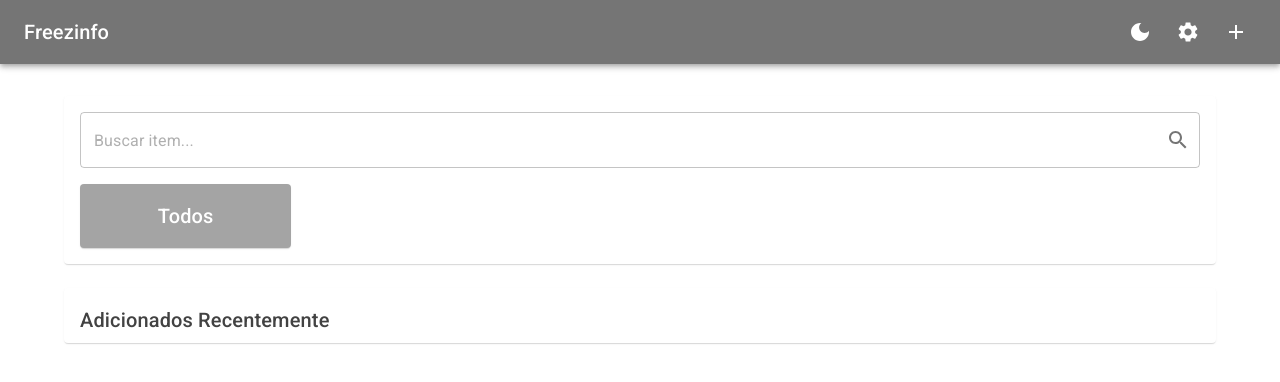
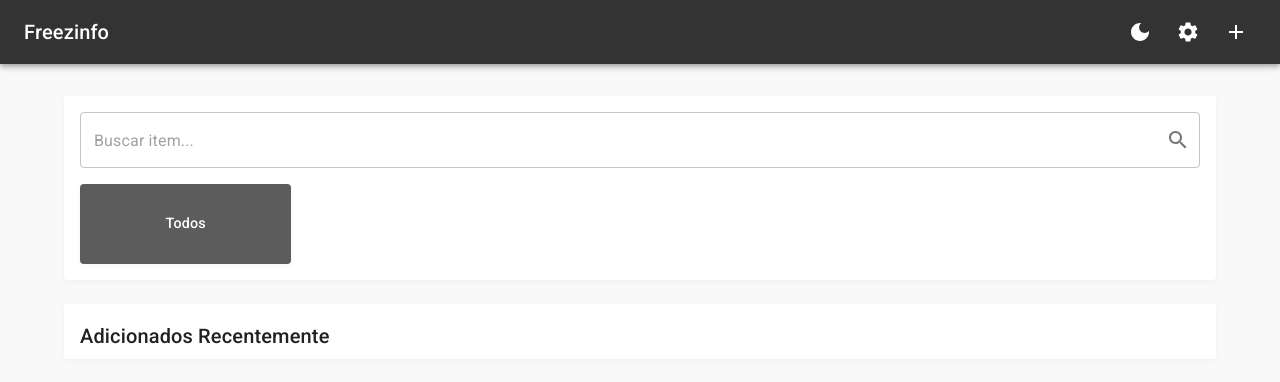
Before and after one commit to jumrs/Freezinfo, a React (Vite) app: page / in a window 1280 px wide. Shown: the top 382 px of the page. Built offline with nearby package versions, Linux system fonts and the light colour scheme.

Commit message:
UI design changes

```diff
--- a/src/App.tsx
+++ b/src/App.tsx
@@ -26,39 +26,69 @@ export const App: React.FC = () => {
             createTheme({
                 palette: {
                     mode,
+                    ...(mode === 'light'
+                        ? {
+                            // Light Mode Palette
                             primary: {
-                        main: mode === 'light' ? '#757575' : '#666666',
-                        light: mode === 'light' ? '#a4a4a4' : '#808080',
-                        dark: mode === 'light' ? '#494949' : '#404040',
-                        contrastText: mode === 'light' ? '#ffffff' : '#e0e0e0',
+                                main: '#333333', // Darker Gray
+                                light: '#5c5c5c',
+                                dark: '#1a1a1a',
+                                contrastText: '#ffffff',
                             },
                             secondary: {
-                        main: mode === 'light' ? '#9e9e9e' : '#595959',
-                        light: mode === 'light' ? '#cfcfcf' : '#737373',
-                        dark: mode === 'light' ? '#707070' : '#333333',
-                        contrastText: mode === 'light' ? '#000000' : '#e0e0e0',
+                                main: '#757575', // Medium Gray
+                                light: '#a4a4a4',
+                                dark: '#494949',
+                                contrastText: '#ffffff',
                             },
                             background: {
-                        default: mode === 'light' ? '#ffffff' : '#121212',
-                        paper: mode === 'light' ? '#f5f5f5' : '#1a1a1a',
+                                default: '#f9f9f9', // Very light gray
+                                paper: '#ffffff',   // White
                             },
                             text: {
-                        primary: mode === 'light' ? '#424242' : '#b3b3b3',
-                        secondary: mode === 'light' ? '#757575' : '#808080',
+                                primary: '#212121', // Very dark gray
+                                secondary: '#757575', // Medium gray
                             },
                             action: {
-                        hover: mode === 'light' ? '#eeeeee' : '#262626',
+                                hover: 'rgba(0, 0, 0, 0.04)', // Subtle dark hover
+                            },
                         }
+                        : {
+                            // Dark Mode Palette
+                            primary: {
+                                main: '#bbbbbb', // Light Gray
+                                light: '#e7e7e7',
+                                dark: '#8c8c8c',
+                                contrastText: '#121212',
+                            },
+                            secondary: {
+                                main: '#757575', // Medium Gray (can be adjusted if needed for more contrast)
+                                light: '#a4a4a4',
+                                dark: '#494949',
+                                contrastText: '#e0e0e0',
+                            },
+                            background: {
+                                default: '#121212', // Standard dark
+                                paper: '#1e1e1e',   // Slightly lighter dark for paper
+                            },
+                            text: {
+                                primary: '#e0e0e0', // Light gray
+                                secondary: '#b3b3b3', // Slightly darker light gray
+                            },
+                            action: {
+                                hover: 'rgba(255, 255, 255, 0.08)', // Subtle light hover
+                            },
+                        }),
                 },
                 components: {
                     MuiPaper: {
                         styleOverrides: {
                             root: {
-                                backgroundColor: mode === 'light' ? '#ffffff' : '#1a1a1a',
+                                backgroundColor: mode === 'light' ? '#ffffff' : '#1e1e1e', // Consistent with new paper bg
                                 '&.MuiPaper-elevation1': {
                                     boxShadow: mode === 'light'
-                                        ? '0px 2px 1px -1px rgba(0,0,0,0.08),0px 1px 1px 0px rgba(0,0,0,0.06),0px 1px 3px 0px rgba(0,0,0,0.04)'
-                                        : '0px 2px 1px -1px rgba(0,0,0,0.2),0px 1px 1px 0px rgba(0,0,0,0.14),0px 1px 3px 0px rgba(0,0,0,0.12)'
+                                        ? '0px 2px 6px rgba(0, 0, 0, 0.04)' // Softer shadow for light mode
+                                        : '0px 2px 8px rgba(0, 0, 0, 0.25)', // Adjusted shadow for dark mode
                                 }
                             }
                         }
--- a/src/components/FreezerManager.tsx
+++ b/src/components/FreezerManager.tsx
@@ -222,7 +222,11 @@ export const FreezerManager: React.FC = () => {
                                                     p: 2,
                                                     display: 'flex',
                                                     flexDirection: 'column',
+                                                    alignItems: 'center',
+                                                    justifyContent: 'center',
                                                     width: '100%',
+                                                    height: '80px',
+                                                    minHeight: '80px',
                                                     bgcolor: selectedCategory === "todos" && showResults ? 'primary.main' : 'primary.light',
                                                     color: 'primary.contrastText',
                                                     transition: 'all 0.2s',
@@ -232,7 +236,16 @@ export const FreezerManager: React.FC = () => {
                                                     }
                                                 }}
                                             >
-                                                <Typography variant="h6" align="center">
+                                                <Typography
+                                                    variant="h6"
+                                                    align="center"
+                                                    sx={{
+                                                        fontSize: '0.9rem',
+                                                        whiteSpace: 'normal',
+                                                        wordBreak: 'break-word',
+                                                        lineHeight: '1.2',
+                                                    }}
+                                                >
                                                     Todos
                                                 </Typography>
                                             </Paper>
@@ -262,7 +275,11 @@ export const FreezerManager: React.FC = () => {
                                                         p: 2,
                                                         display: 'flex',
                                                         flexDirection: 'column',
+                                                        alignItems: 'center',
+                                                        justifyContent: 'center',
                                                         width: '100%',
+                                                        height: '80px',
+                                                        minHeight: '80px',
                                                         bgcolor: selectedCategory === category.id && showResults ? 'primary.main' : 'primary.light',
                                                         color: 'primary.contrastText',
                                                         transition: 'all 0.2s',
@@ -272,8 +289,17 @@ export const FreezerManager: React.FC = () => {
                                                         }
                                                     }}
                                                 >
-                                                    <Typography variant="h6" align="center">
-                                                        {category.name}
+                                                    <Typography
+                                                        variant="h6"
+                                                        align="center"
+                                                        sx={{
+                                                            fontSize: '0.9rem',
+                                                            whiteSpace: 'normal',
+                                                            wordBreak: 'break-word',
+                                                            lineHeight: '1.2',
+                                                        }}
+                                                    >
+                                                        {getCategoryName(category.id)}
                                                     </Typography>
                                                 </Paper>
                                             </ButtonBase>
```
Lines whose indentation alone changed are shown as unchanged.
